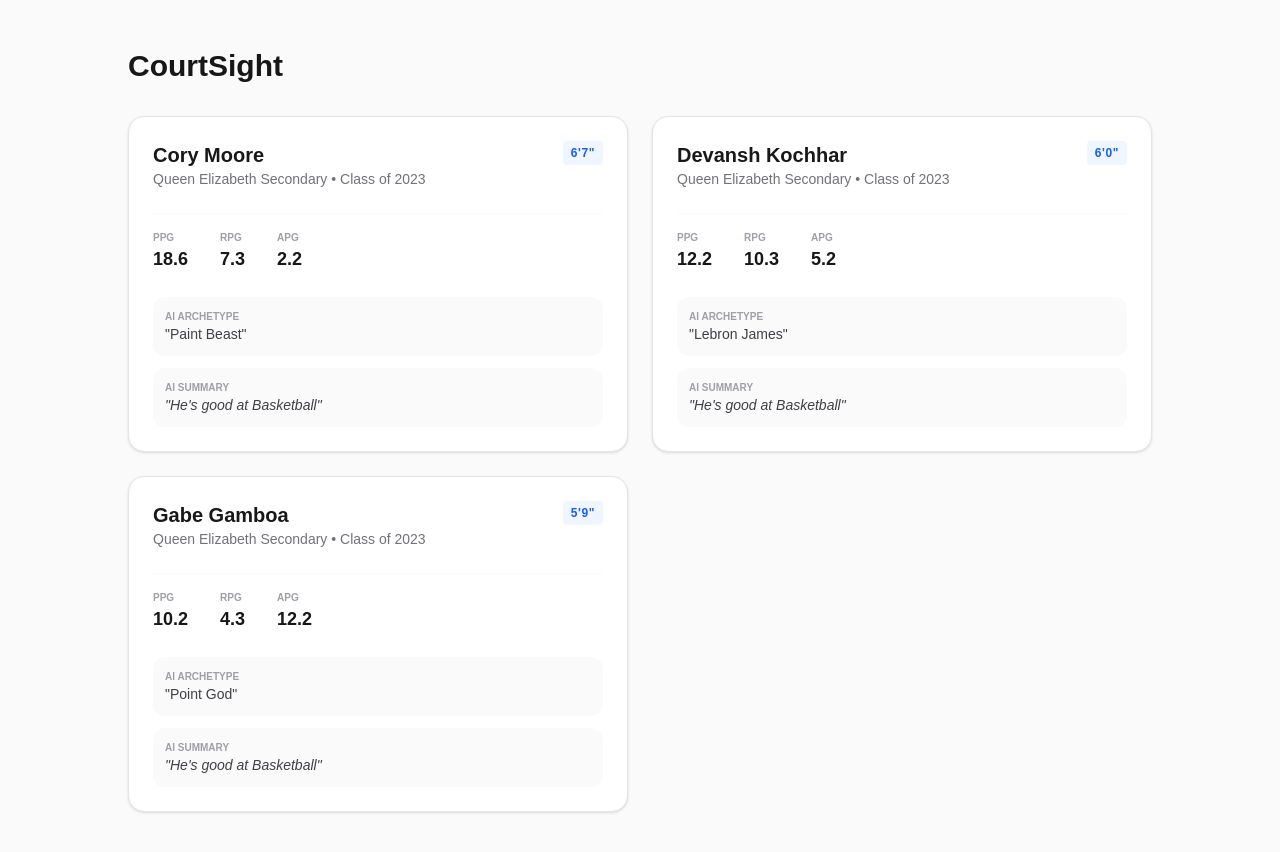
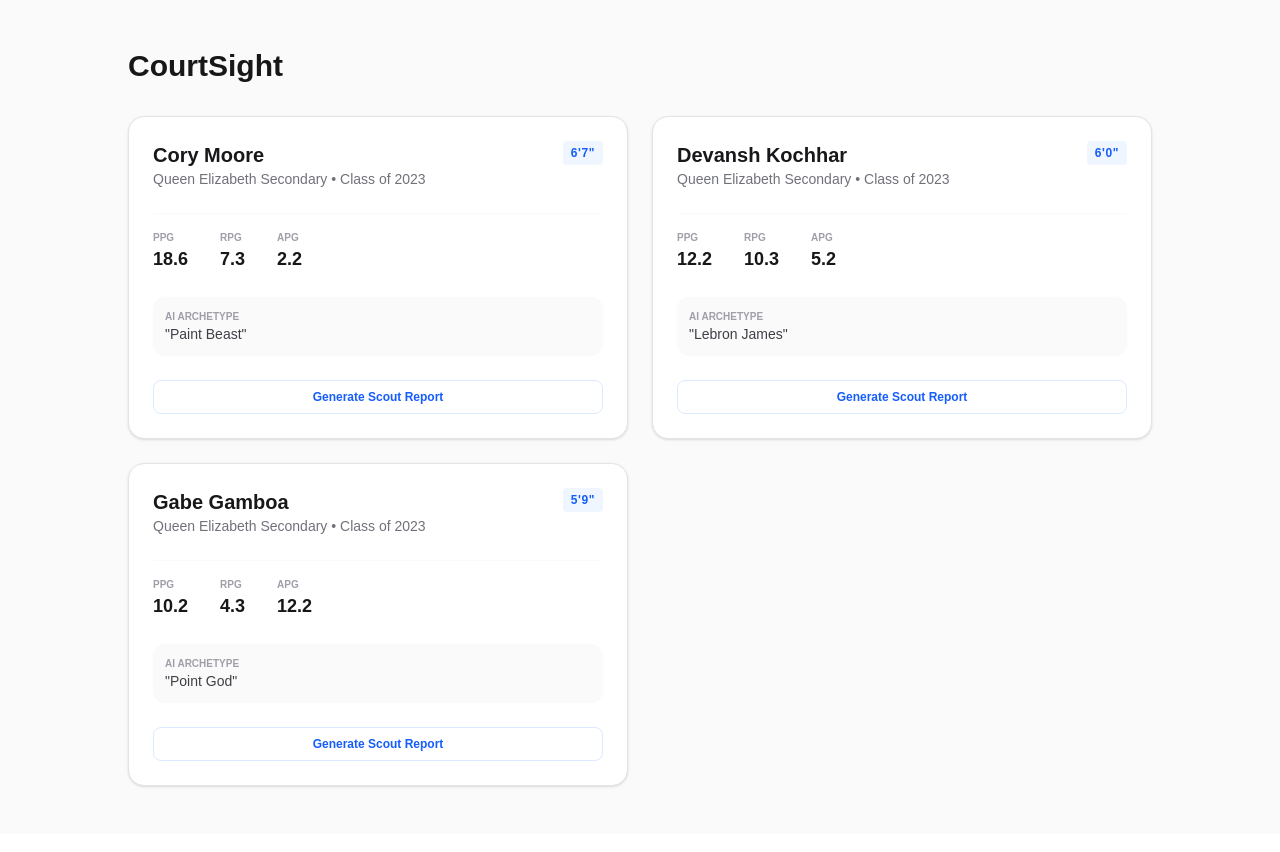
Before and after one commit to groofazy/courtsight, a Next.js app: page / in a window 1280 px wide. Shown: the top 852 px of the page. Built offline with nearby package versions, Linux system fonts and the light colour scheme.

Commit message:
edited players.json to remove aiSummaries and implemented the summary feature using Gemini

```diff
--- a/data/players.json
+++ b/data/players.json
@@ -30,8 +30,7 @@
             "apg": 5.2
         },
         "aiArchetype": "Lebron James",
-        "starRating": 4.2,
-        "aiSummarization": "He's good at Basketball"
+        "starRating": 4.2
     },
     {
         "id": "a3",
@@ -47,7 +46,6 @@
             "apg": 12.2
         },
         "aiArchetype": "Point God",
-        "starRating": 5,
-        "aiSummarization": "He's good at Basketball"
+        "starRating": 5
     }
 ]
--- a/src/components/PlayerCard.tsx
+++ b/src/components/PlayerCard.tsx
@@ -1,4 +1,6 @@
 // components/PlayerCard.tsx
+
+import ScoutReport from "./ScoutReport";
 
 // general data for PlayerCard component
 interface PlayerInfo{
@@ -16,7 +18,6 @@ interface PlayerInfo{
     };
     aiArchetype: string;
     starRating: number;
-    aiSummarization: string;
     };
 }
 
@@ -43,7 +44,12 @@ export default function PlayerCard({player}: PlayerInfo) {
       {/* AI Content Section */}
       <div className="mt-6 space-y-3">
         <AIField title="AI Archetype" content={player.aiArchetype} />
-        <AIField title="AI Summary" content={player.aiSummarization} isItalic />
+      </div>
+
+      {/* The isolated AI section */}
+      <div>
+        <ScoutReport
+        player={player}/>
       </div>
     </div>
   );
--- a/src/components/ScoutReport.tsx
+++ b/src/components/ScoutReport.tsx
@@ -0,0 +1,48 @@
+"use client";
+import { useState } from "react";
+
+// We only pass the player object, nothing else.
+export default function ScoutReport({ player }: { player: any }) {
+  // We initialize the state to an empty string or a generic placeholder.
+  const [summary, setSummary] = useState("");
+  const [isLoading, setIsLoading] = useState(false);
+
+  const handleGenerate = async () => {
+    setIsLoading(true);
+    try {
+      const res = await fetch("/api/summarize", {
+        method: "POST",
+        headers: { "Content-Type": "application/json" },
+        body: JSON.stringify({ player }),
+      });
+      const data = await res.json();
+      if (data.summary) setSummary(data.summary);
+    } catch (error) {
+      console.error("AI Scout failed:", error);
+    } finally {
+      setIsLoading(false);
+    }
+  };
+
+  return (
+    <div className="mt-6 space-y-3">
+      {/* Only show this box IF a summary has been generated */}
+      {summary && (
+        <div className="bg-zinc-50 dark:bg-zinc-700/50 p-3 rounded-xl relative border border-zinc-100">
+          <p className="text-[10px] font-bold text-zinc-400 uppercase">AI Summary</p>
+          <p className="text-sm font-medium text-zinc-700 dark:text-zinc-300 italic">
+            {isLoading ? "Analyzing..." : `"${summary}"`}
+          </p>
+        </div>
+      )}
+
+      <button
+        onClick={handleGenerate}
+        disabled={isLoading}
+        className="w-full py-2 text-xs font-semibold text-blue-600 border border-blue-100 rounded-lg hover:bg-blue-50 transition-colors"
+      >
+        {isLoading ? "Scout is thinking..." : summary ? "Regenerate Report" : "Generate Scout Report"}
+      </button>
+    </div>
+  );
+}
```
